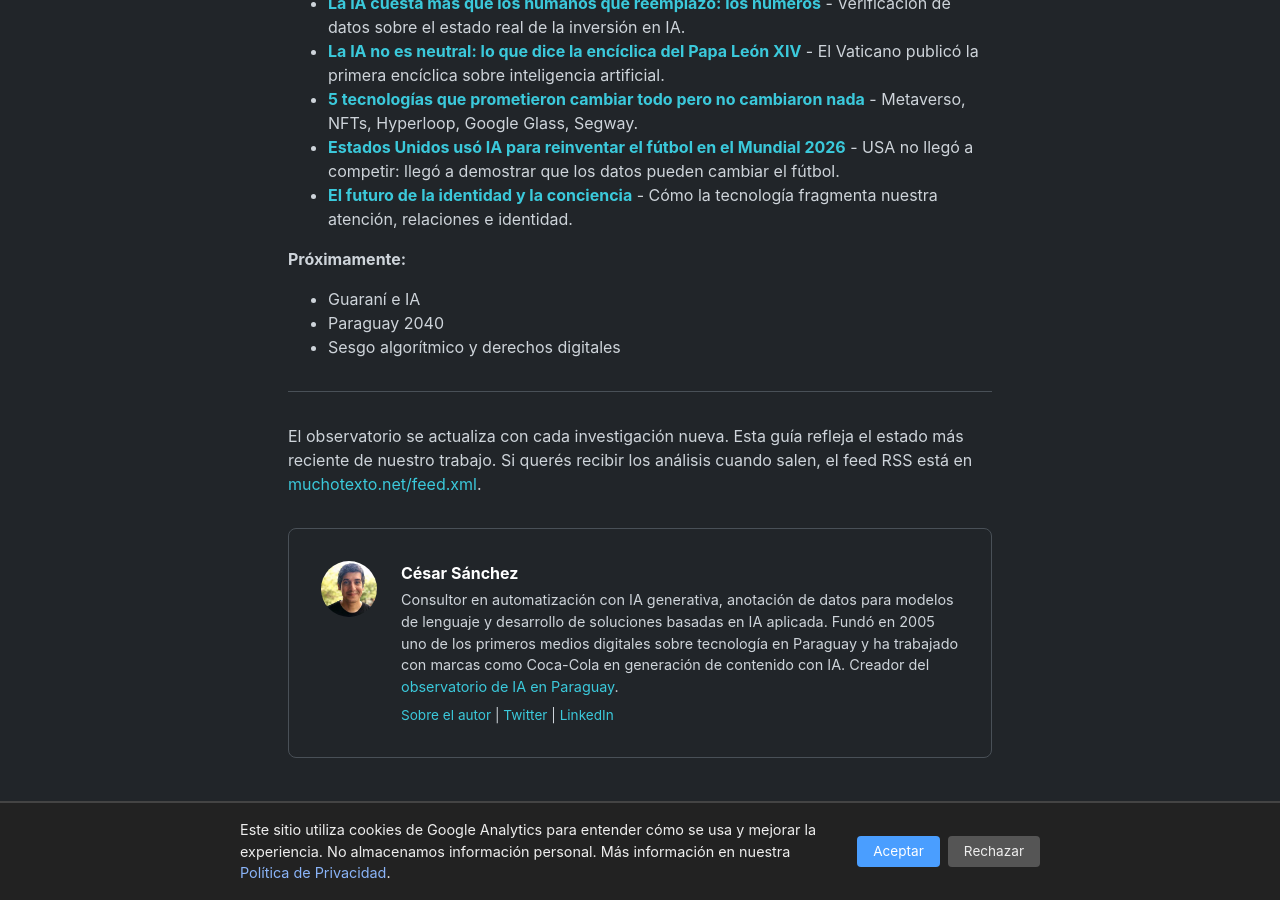
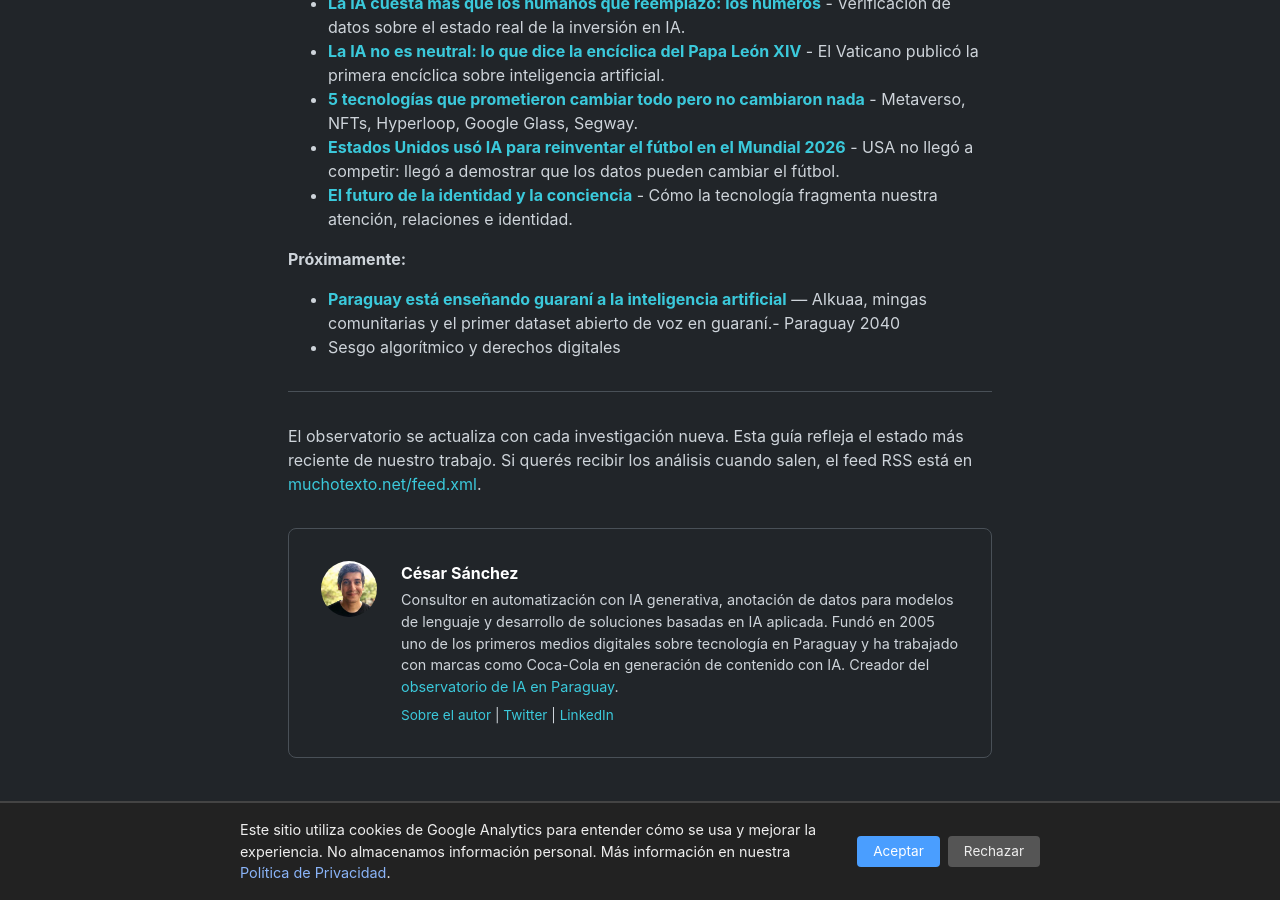
Before and after one commit to miravosqueinteresante/muchotexto.net, a Jekyll site: the page built from ia-en-paraguay.markdown, in a window 1280 px wide and 900 px high, scrolled down 4193 px. Built offline with Jekyll 4.4.1, drawn with Linux system fonts in a browser that asks for light colours.

Commit message:
Observatorio articulo #41: pillar page, llms.txt. Conteo: 37/42

```diff
--- a/ia-en-paraguay.markdown
+++ b/ia-en-paraguay.markdown
@@ -106,8 +106,7 @@ La tecnología no existe en el vacío. Cambia cómo nos vemos, cómo nos relacio
 - **[El futuro de la identidad y la conciencia]({% post_url 2026-05-13-ciberhumanidad %})** - Cómo la tecnología fragmenta nuestra atención, relaciones e identidad.
 
 **Próximamente:**
-- Guaraní e IA
-- Paraguay 2040
+- **[Paraguay está enseñando guaraní a la inteligencia artificial]({% post_url 2026-07-29-guarani-ia %})** — AIkuaa, mingas comunitarias y el primer dataset abierto de voz en guaraní.- Paraguay 2040
 - Sesgo algorítmico y derechos digitales
 
 ---
--- a/llms.txt
+++ b/llms.txt
@@ -62,6 +62,7 @@ sameAs: [@cesanz](https://x.com/cesanz), [LinkedIn](https://www.linkedin.com/in/
 - [La IA no es neutral: lo que dice la encíclica del Papa León XIV](https://muchotexto.net/articulos/2026/05/28/magnifica-humanitas-enciclica-ia/)
 - [5 tecnologías que prometieron cambiar todo pero no cambiaron nada](https://muchotexto.net/articulos/2026/05/15/cinco-tecnologias-que-prometieron-cambiar-todo/)
 - [El laboratorio americano: cómo EE.UU. usa IA para reinventar el fútbol](https://muchotexto.net/articulos/2026/06/23/laboratorio-americano-ia-futbol-mundial-2026/)
+- [Paraguay está enseñando guaraní a la inteligencia artificial](https://muchotexto.net/articulos/2026/07/29/guarani-ia/)
 - [¿Qué es realmente el fútbol?](https://muchotexto.net/articulos/2026/06/10/que-es-realmente-el-futbol/)
 - [El futuro de la identidad y la conciencia](https://muchotexto.net/articulos/2026/05/13/ciberhumanidad/)
 
```
